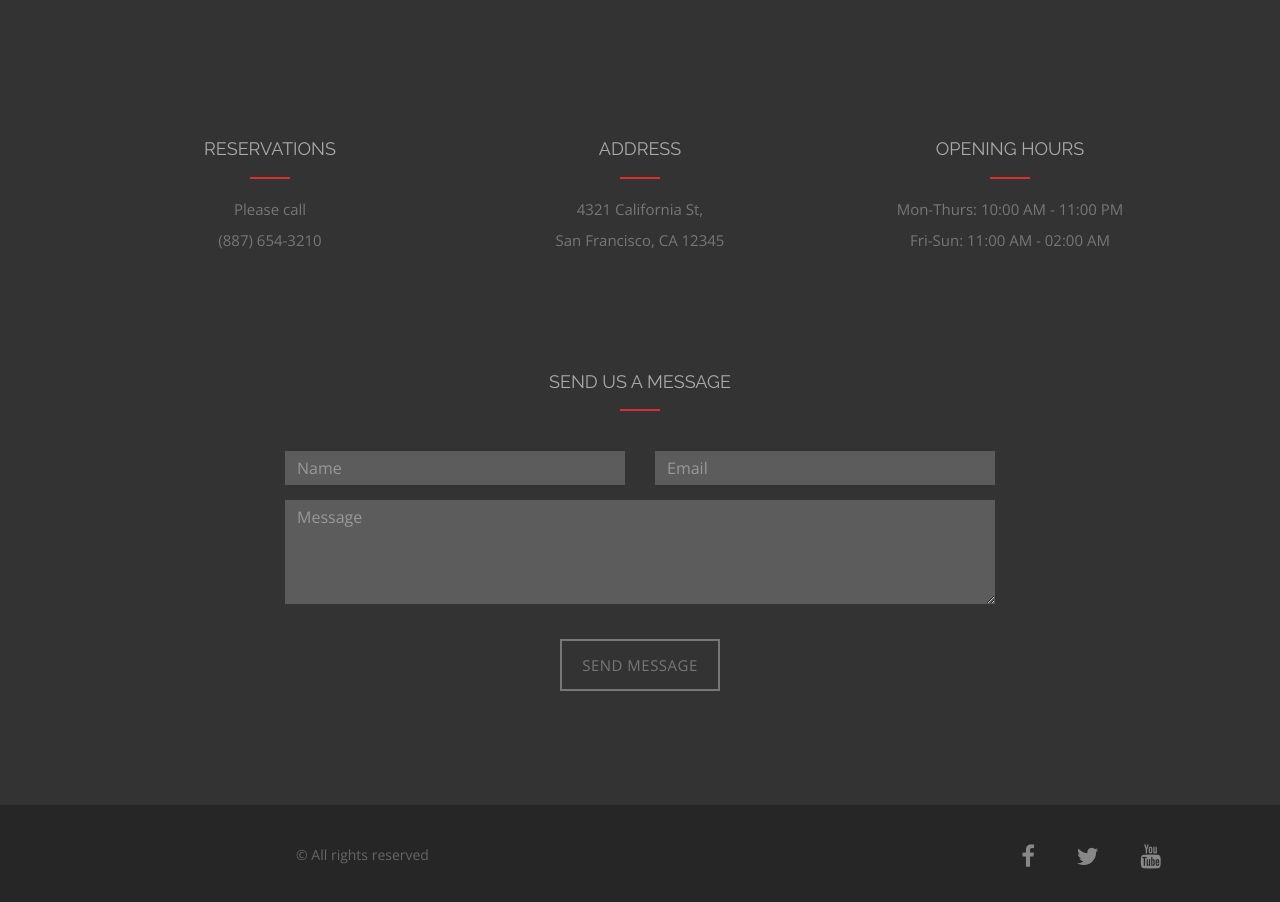
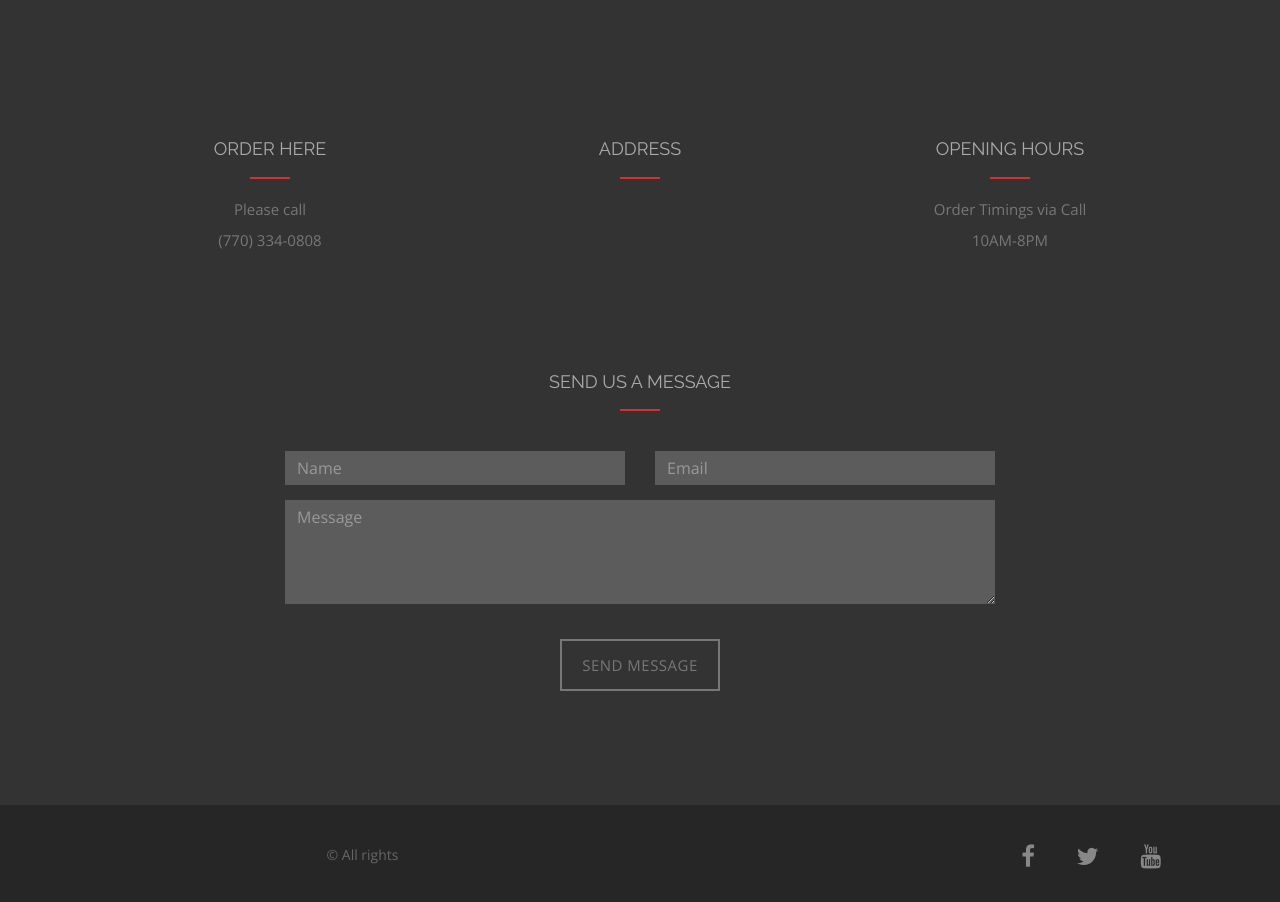
Before and after one commit to SandyGit1234/Kitchen_old, a Django app: page / in a window 1280 px wide. Shown: the part 5116-6018 px from the top of the page. Run offline with Django 3.2, Linux system fonts and the light colour scheme; some libraries are stand-ins or nearby versions.

Commit message:
Changes after Heroku installation

```diff
--- a/MessyKitchen/templates/MessyKitchen/index.html
+++ b/MessyKitchen/templates/MessyKitchen/index.html
@@ -418,24 +418,25 @@
 <div id="contact" class="text-center">
   <div class="container text-center">
     <div class="col-md-4">
-      <h3>Reservations</h3>
+      <h3>Order Here</h3>
       <div class="contact-item">
         <p>Please call</p>
-        <p>(887) 654-3210</p>
+        <p>(770) 334-0808</p>
       </div>
     </div>
     <div class="col-md-4">
       <h3>Address</h3>
       <div class="contact-item">
-        <p>4321 California St,</p>
-        <p>San Francisco, CA 12345</p>
+        <p></p>
+        <p></p>
       </div>
     </div>
     <div class="col-md-4">
       <h3>Opening Hours</h3>
       <div class="contact-item">
-        <p>Mon-Thurs: 10:00 AM - 11:00 PM</p>
-        <p>Fri-Sun: 11:00 AM - 02:00 AM</p>
+        <p>Order Timings via Call</p>
+        <p> 10AM-8PM</p>
+
       </div>
     </div>
   </div>
@@ -472,7 +473,7 @@
 <div id="footer">
   <div class="container text-center">
     <div class="col-md-6">
-      <p>&copy; All rights reserved </p>
+      <p>&copy; All rights <reserved></reserved> </p>
     </div>
     <div class="col-md-6">
       <div class="social">
```
